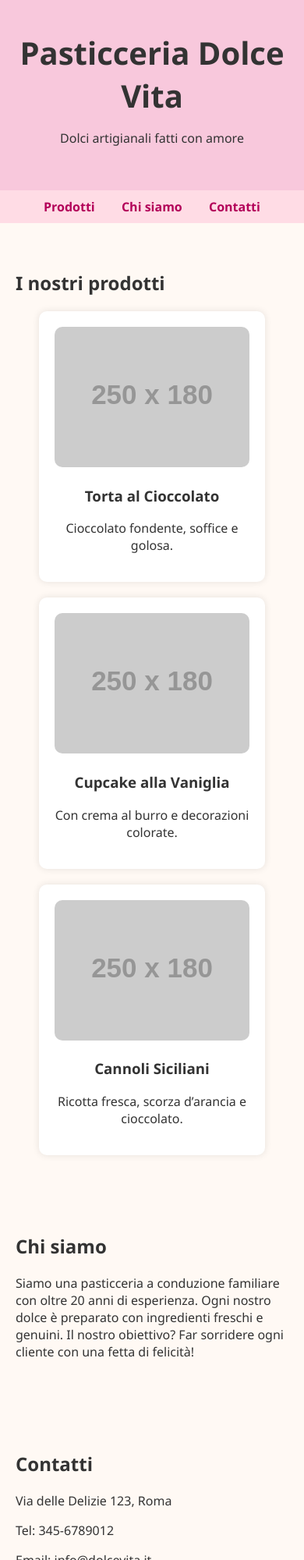
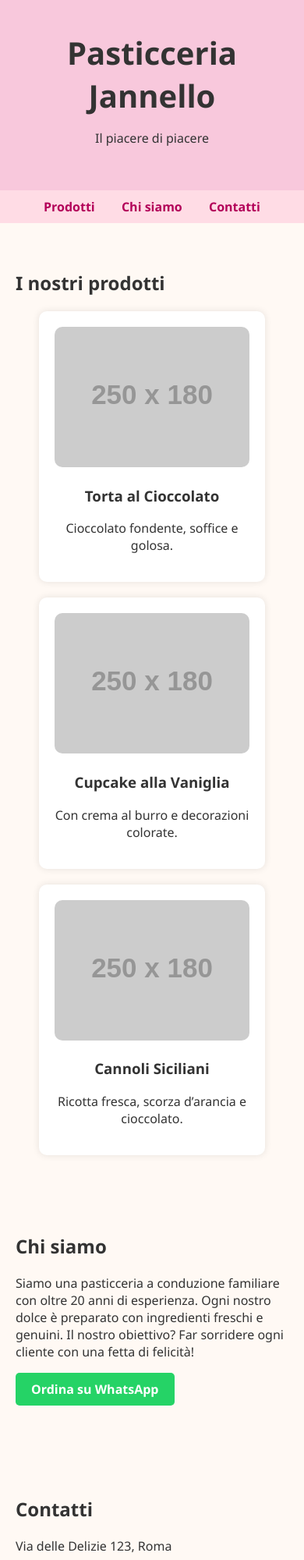
Before and after one commit to andreafronzi/Pasticceria-Jannello, a plain HTML site: page index.html in a window 390 px wide. Shown: the top 2000 px of the page at 78% size. Drawn offline with Linux system fonts and the light colour scheme; placeholder pictures from the web are drawn by us.

```diff
--- a/index.html
+++ b/index.html
@@ -81,8 +81,8 @@
 <body>
 
   <header>
-    <h1>Pasticceria Dolce Vita</h1>
-    <p>Dolci artigianali fatti con amore</p>
+    <h1>Pasticceria Jannello</h1>
+    <p>Il piacere di piacere</p>
   </header>
 
   <nav>
@@ -115,6 +115,11 @@
   <section id="chisiamo">
     <h2>Chi siamo</h2>
     <p>Siamo una pasticceria a conduzione familiare con oltre 20 anni di esperienza. Ogni nostro dolce è preparato con ingredienti freschi e genuini. Il nostro obiettivo? Far sorridere ogni cliente con una fetta di felicità!</p>
+    <p>
+      <a href="https://wa.me/393456789012" target="_blank" style="display:inline-block; background-color:#25D366; color:white; padding:10px 20px; border-radius:5px; text-decoration:none; font-weight:bold;">
+        Ordina su WhatsApp
+      </a>
+    </p>
   </section>
 
   <section id="contatti">
```
